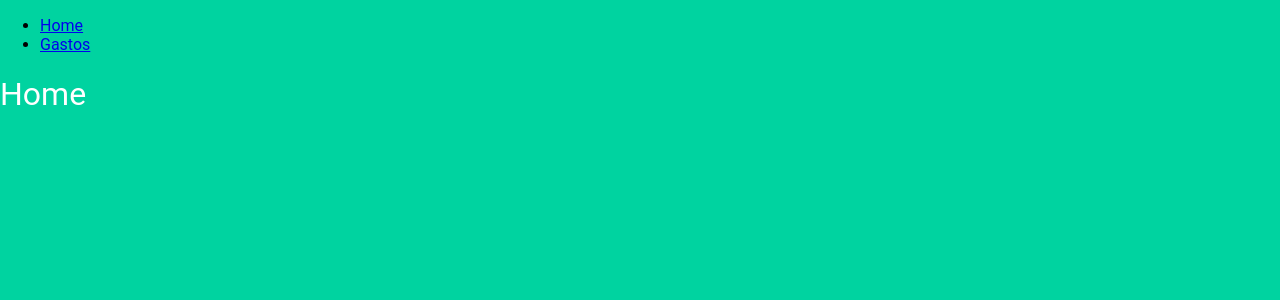
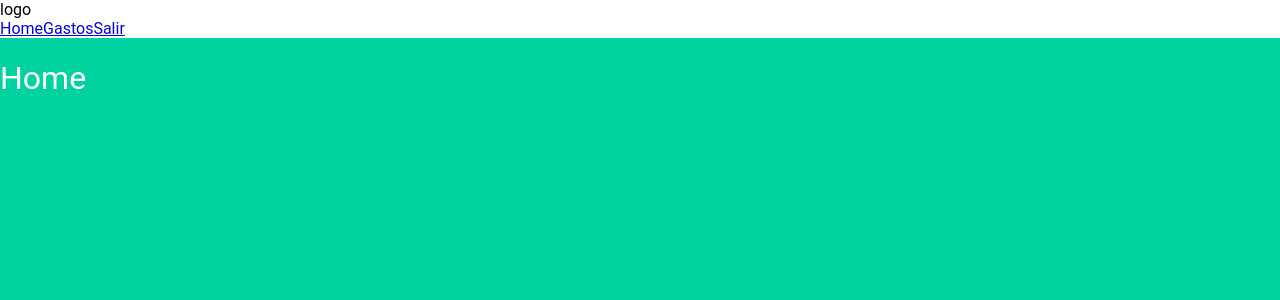
Before and after one commit to EsneiderSM/mis-finanzas, a React (Create React App) app: page /home in a window 1280 px wide. Shown: the top 300 px of the page. Built offline with nearby package versions, Linux system fonts and the light colour scheme.

Commit message:
Add new files

```diff
--- /dev/null
+++ b/src/components/ListExpensesComponent.js
@@ -0,0 +1,24 @@
+import React from 'react'
+
+class ListExpensesComponent extends React.Component {
+    render() {
+        return (
+            <ul className="list-unstyled">
+                {this.props.expenses.map(expenses => {
+                    return(
+                        <li key={expenses.id} className='Profile__section-name-list'>
+                            <div>
+                                {expenses.name}
+                                <br/>
+                                {expenses.created}
+                                <br/>
+                                {expenses.id}
+                            </div>
+                        </li>
+                    )
+                })}
+            </ul>
+        )
+    }
+}
+export default ListExpensesComponent;
--- a/src/components/MenuComponent.js
+++ b/src/components/MenuComponent.js
@@ -1,10 +1,16 @@
 import React, { Component } from 'react';
-import { Link } from 'react-router-dom'
+import { Link } from 'react-router-dom';
+
+import '../styles/Header.css';
 
 class MenuComponent extends Component {
     render() {
         return (
-            <div className="Navbar">
+            <div className="header">
+                <div className="header__logo">
+                    logo
+                </div>
+                <div className="header__menu">
                     <ul>
                         <li>
                             <Link to="/home">Home</Link>
@@ -12,8 +18,13 @@ class MenuComponent extends Component {
                         <li>
                             <Link to="/expenses">Gastos</Link>
                         </li>
+                        <li>
+                            <Link to="/expenses">Salir</Link>
+                        </li>
                     </ul>
                 </div>
+            </div>
+
         )
     }
 }
--- a/src/pages/Expenses.js
+++ b/src/pages/Expenses.js
@@ -1,5 +1,8 @@
-import React from 'react'
-import axios from 'axios'
+import React from 'react';
+import axios from 'axios';
+
+import MenuComponent from '../components/MenuComponent';
+import ListExpensesComponent from '../components/ListExpensesComponent';
 
 class Expenses extends React.Component {
     state = {
@@ -18,7 +21,13 @@ class Expenses extends React.Component {
     }
 
     render() {
-        return <h1>Gastos</h1>
+        return (
+            <React.Fragment>
+                <MenuComponent />
+                <h2>Listado de gastos</h2>
+                <ListExpensesComponent expenses = {this.state.expenses}/>
+            </React.Fragment>
+        )
     }
 }
 export default Expenses;
--- /dev/null
+++ b/src/styles/Header.css
@@ -0,0 +1,15 @@
+.header{
+    background-color: #fff;
+    width: 100%;
+    min-width: 300px;
+}
+
+.header__menu ul{
+    padding: 0;
+    margin: 0;
+    list-style: none;
+}
+
+.header__menu ul li{
+    display: inline;
+}
```
Also changed, not shown: 1 other file (tests, documents, lock files or other folders). Lines whose indentation alone changed are shown as unchanged.
